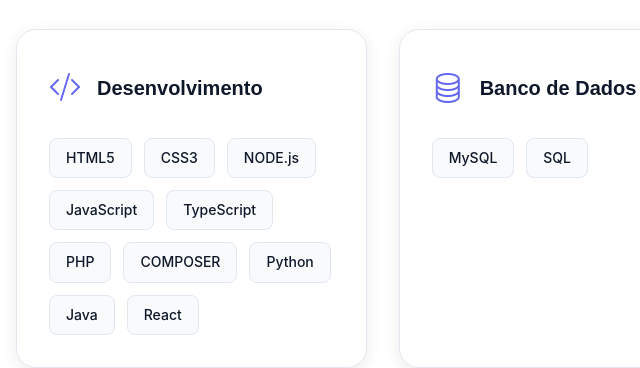
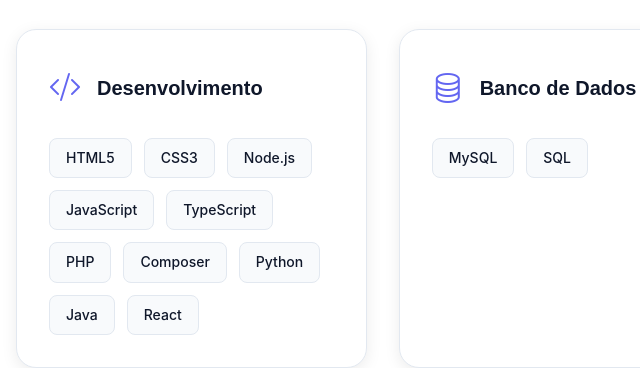
Before and after one commit to HenriqueRDCruz/Portfolio-Henrique-Rosa-da-Cruz, a website: page index.html in a window 1280 px wide. Shown: the part 1120-1488 px from the top of the page, 66-706 px from the left. Drawn offline with nearby package versions, Linux system fonts and the light colour scheme; a web font is replaced by a local one.

Commit message:
update skills list

```diff
--- a/index.html
+++ b/index.html
@@ -137,11 +137,11 @@
                         <div class="skills-list">
                             <span class="skill-badge">HTML5</span>
                             <span class="skill-badge">CSS3</span>
-                            <span class="skill-badge">NODE.js</span>
+                            <span class="skill-badge">Node.js</span>
                             <span class="skill-badge">JavaScript</span>
                             <span class="skill-badge">TypeScript</span>
                             <span class="skill-badge">PHP</span>
-                            <span class="skill-badge">COMPOSER</span>
+                            <span class="skill-badge">Composer</span>
                             <span class="skill-badge">Python</span>
                             <span class="skill-badge">Java</span>
                             <span class="skill-badge">React</span>
```
